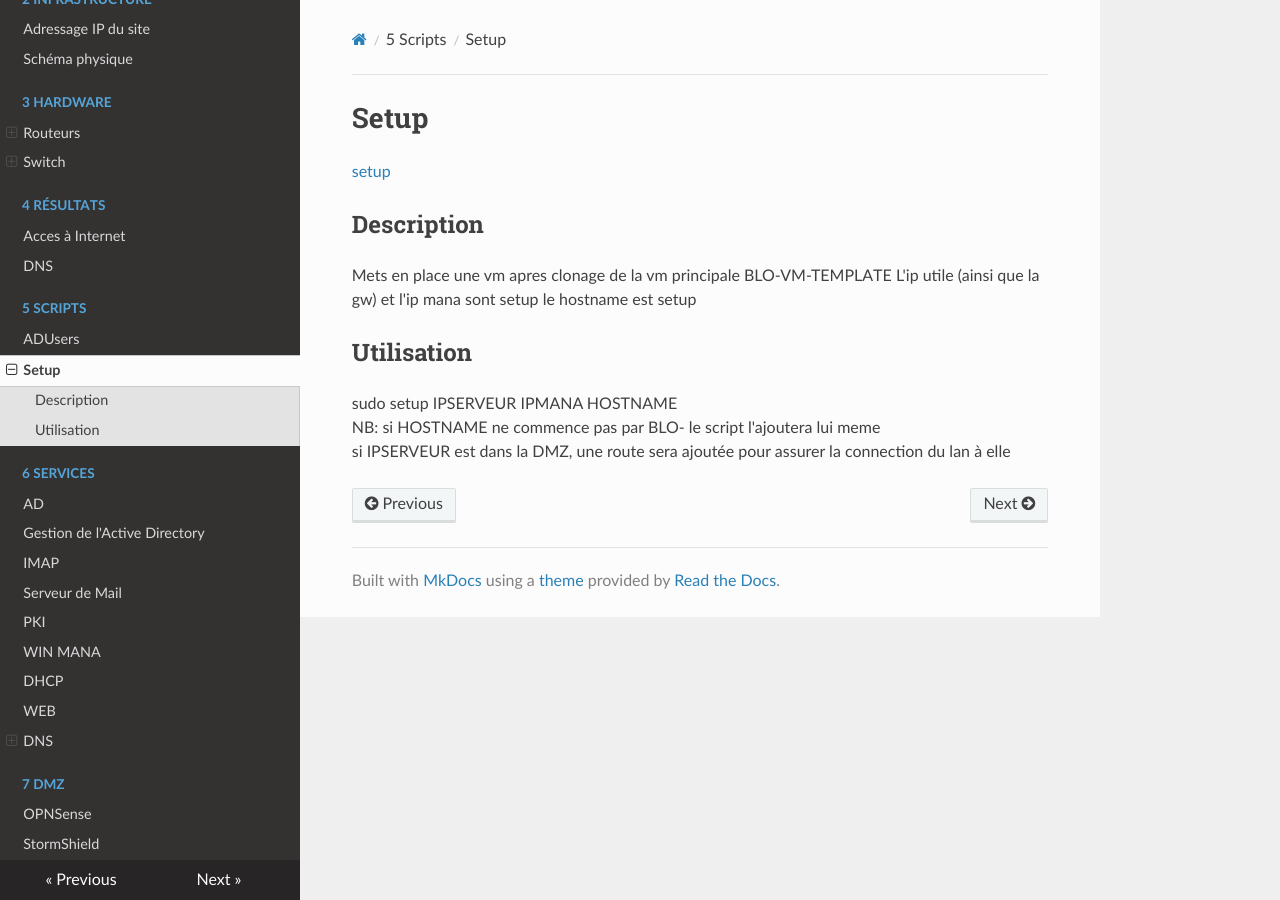
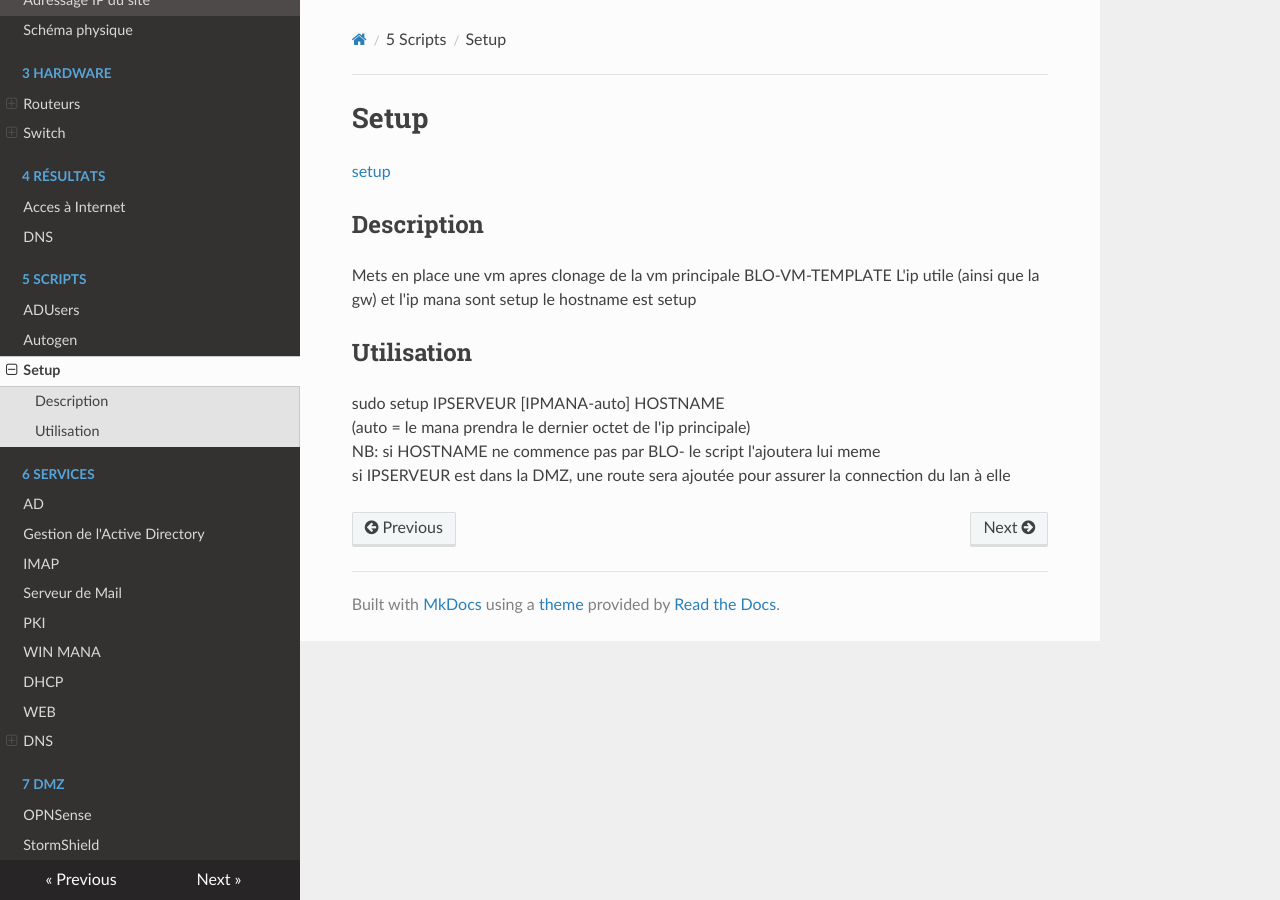
Before and after one commit to DSISportLudique/SportLudique2Doc, an MkDocs documentation site: the page built from docs/5 - Scripts/setup.md, in a window 1280 px wide. Built offline with MkDocs 1.6.1, drawn with Linux system fonts in a browser that asks for light colours; nearby versions of some CDN libraries.

Commit message:
updated setup.md and added autogen.md

```diff
--- a/docs/5 - Scripts/setup.md
+++ b/docs/5 - Scripts/setup.md
@@ -7,6 +7,7 @@ L'ip utile (ainsi que la gw) et l'ip mana sont setup
 le hostname est setup
 
 ## Utilisation
-sudo setup IPSERVEUR IPMANA HOSTNAME
+sudo setup IPSERVEUR [IPMANA-auto] HOSTNAME
+(auto = le mana prendra le dernier octet de l'ip principale)
 NB: si HOSTNAME ne commence pas par BLO- le script l'ajoutera lui meme
     si IPSERVEUR est dans la DMZ, une route sera ajoutée pour assurer la connection du lan à elle
```
Also changed, not shown: docs/5 - Scripts/autogen.md (added, +10 -0 lines).
